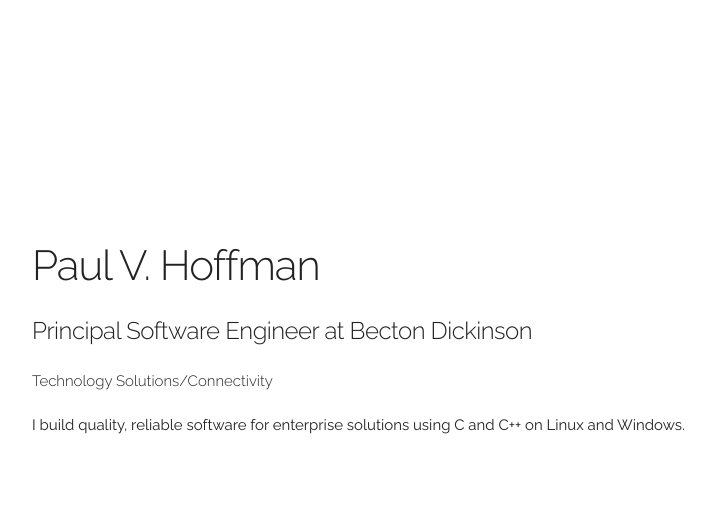
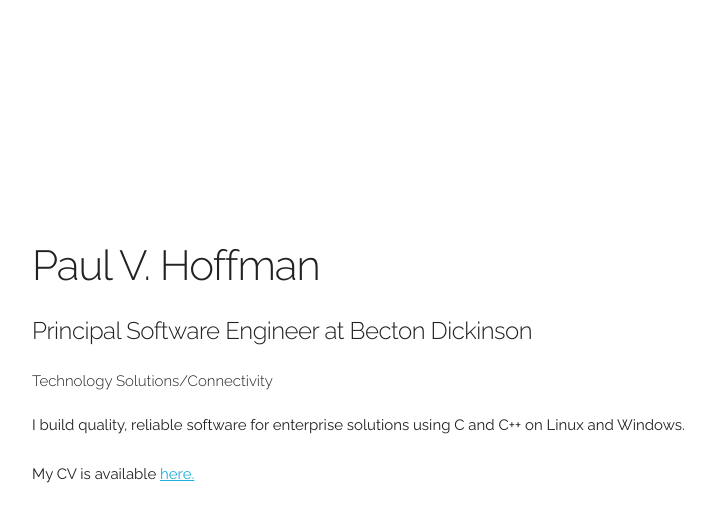
Before and after one commit to pvhoffman/pvhoffman.github.io, a Jekyll site: the page built from index.html, in a window 1280 px wide. Shown: the top 522 px of the page, without its empty margins (128-843 px from the left). Built offline with Jekyll 4.4.1, drawn with Linux system fonts in a browser that asks for light colours.

Commit message:
added CV

```diff
--- a/index.html
+++ b/index.html
@@ -8,5 +8,6 @@ title: GitHub Home of Paul V. Hoffman
                 <h5>Principal Software Engineer at Becton Dickinson</h5>
                 <h6>Technology Solutions/Connectivity</h6>
                 <p>I build quality, reliable software for enterprise solutions using C and C++ on Linux and Windows.</p>
+                <p>My CV is available <a href="paul-hoffman.pdf">here.</a></p>
         </div>
 </div>
```
Also changed, not shown: 1 other file.
